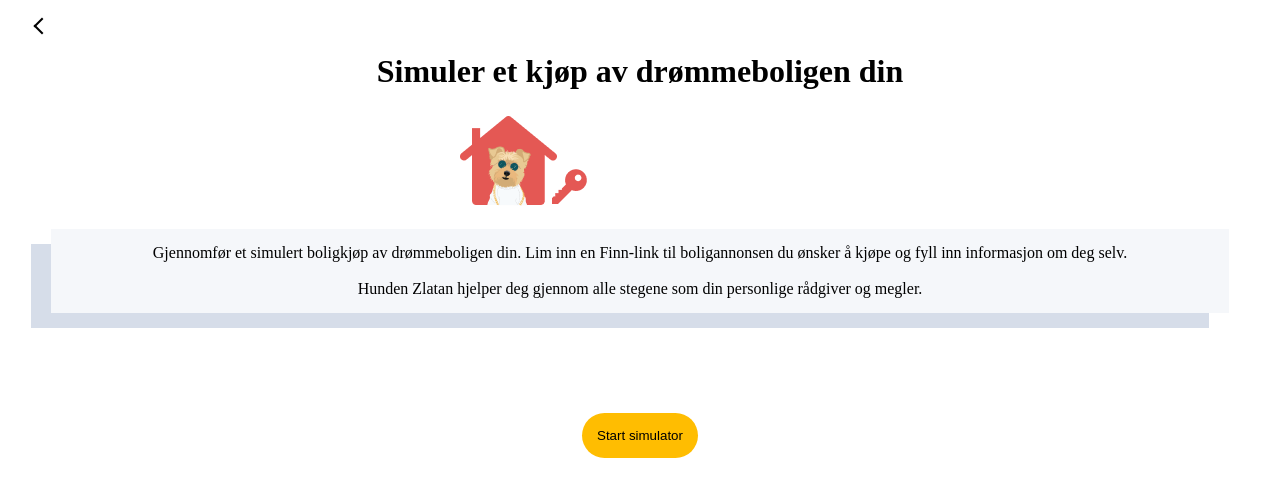
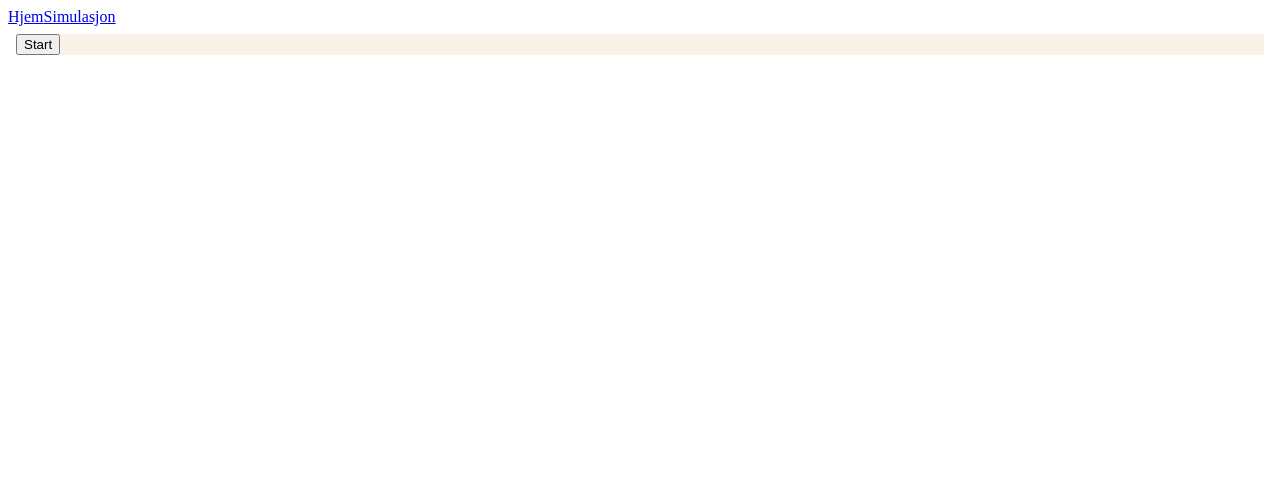
Before and after one commit to SimenHHauge/Bacheloroppgave, a React (Create React App) app in the folder bachelor/: page / in a window 1280 px wide. Shown: the top 496 px of the page. Built offline with nearby package versions, Linux system fonts and the light colour scheme.

Commit message:
Første utkast med brukbare linker

```diff
--- a/bachelor/package.json
+++ b/bachelor/package.json
@@ -6,8 +6,10 @@
     "@testing-library/jest-dom": "^5.16.5",
     "@testing-library/react": "^13.4.0",
     "@testing-library/user-event": "^13.5.0",
+    "eslint": "^8.36.0",
     "react": "^18.2.0",
     "react-dom": "^18.2.0",
+    "react-router-dom": "^6.9.0",
     "react-scripts": "5.0.1",
     "styled-components": "^5.3.9",
     "web-vitals": "^2.1.4"
--- a/bachelor/src/App.jsx
+++ b/bachelor/src/App.jsx
@@ -1,16 +1,19 @@
-import styled from "styled-components";
-import SimulertBoligkjop from "./SimulertBoligkjøp";
+import React from "react";
+import { Route, Routes } from 'react-router-dom';
 
-const Bakgrunn = styled.body`
-  background-color: white;
-`;
+import LandingSide from "./LandingSide.jsx";
+import SimulertBoligkjop from './SimulertBoligkjop/SimulertBoligkjop.jsx';
+import Navigasjon from "./SimulertBoligkjop/Navigasjon.jsx"
 
 function App() {
   return (
-    <Bakgrunn>
-     <SimulertBoligkjop />
-    </Bakgrunn>
+      <div>
+        <Navigasjon />
+          <Routes>
+            <Route path="/" element={<LandingSide />} />
+            <Route path="/SimulertBoligkjop" element={<SimulertBoligkjop />} />
+          </Routes>
+      </div>
   );
 }
-
 export default App;
--- /dev/null
+++ b/bachelor/src/LandingSide.jsx
@@ -0,0 +1,19 @@
+import React from "react";
+
+import styled from "styled-components";
+
+const Bakgrunn = styled.body`
+  background-color: #FAF2E7;
+`;
+
+function LandingSide() {
+    return (
+        <Bakgrunn>
+                <form>
+                    <button> Start </button>
+                </form>
+        </Bakgrunn>
+    )
+}
+
+export default LandingSide;
--- /dev/null
+++ b/bachelor/src/SimulertBoligkjop/Navigasjon.jsx
@@ -0,0 +1,12 @@
+import React from "react";
+
+const Navigasjon = () => {
+    return (
+        <div>
+            <a href="./">Hjem</a>
+            <a href="./SimulertBoligkjop">Simulasjon</a>
+        </div>
+    )
+}
+
+export default Navigasjon;
--- a/bachelor/src/SimulertBoligkjøp.jsx
+++ b/bachelor/src/SimulertBoligkjop/SimulertBoligkjop.jsx
@@ -1,4 +1,6 @@
+import React from "react";
 import styled from "styled-components";
+
 import Hus from "./Bilder/Hus.png";
 
 const Bakgrunn = styled.body`
@@ -15,14 +17,14 @@ const Logo = styled.img`
   margin-right: auto;
 `;
 
-const Tilbake = styled.a`
+/*const Tilbake = styled.a`
     display: block;
     width: 10px;
     height: 10px;
     border-top: 2px solid black;
     border-left: 2px solid black;
     transform: rotate(-45deg);
-`;
+`; */
 
 const Beskrivelse = styled.div`
     text-align: center;
@@ -33,7 +35,7 @@ const Beskrivelse = styled.div`
     box-shadow: -20px 15px #D6DDE9;
 `;
 
-const StartKnapp = styled.button`
+export const StartKnapp = styled.button`
     background-color: #FFBD01;
     display: block;
     margin-left: auto;
@@ -47,7 +49,6 @@ const StartKnapp = styled.button`
 function SimulertBoligkjop() {
     return (
         <Bakgrunn>
-            <Tilbake href="{./App.jsx}"/>
             <Overskift>
                 Simuler et kjøp av drømmeboligen din
             </Overskift>
--- a/bachelor/src/index.js
+++ b/bachelor/src/index.js
@@ -1,16 +1,12 @@
 import React from 'react';
-import ReactDOM from 'react-dom/client';
+import ReactDOM from 'react-dom';
+import { BrowserRouter as Router } from 'react-router-dom';
+
+
 import App from './App';
-import reportWebVitals from './reportWebVitals';
 
-const root = ReactDOM.createRoot(document.getElementById('root'));
-root.render(
-  <React.StrictMode>
-    <App />
-  </React.StrictMode>
-);
-
-// If you want to start measuring performance in your app, pass a function
-// to log results (for example: reportWebVitals(console.log))
-// or send to an analytics endpoint. Learn more: https://bit.ly/CRA-vitals
-reportWebVitals();
+ReactDOM.render(
+    <Router>
+        <App />
+    </Router>,
+    document.getElementById('root'));
```
Also changed, not shown: bachelor/src/Routes.jsx (added, +20 -0 lines), bachelor/src/SimulertBoligkjop/Bilder/Hus.png (renamed from bachelor/src/Bilder/Hus.png), 1 other file (tests, documents, lock files or other folders).
